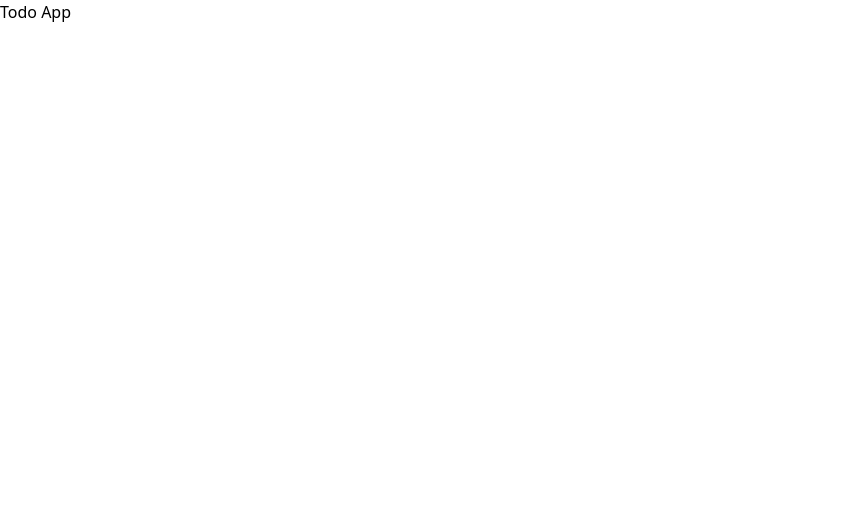
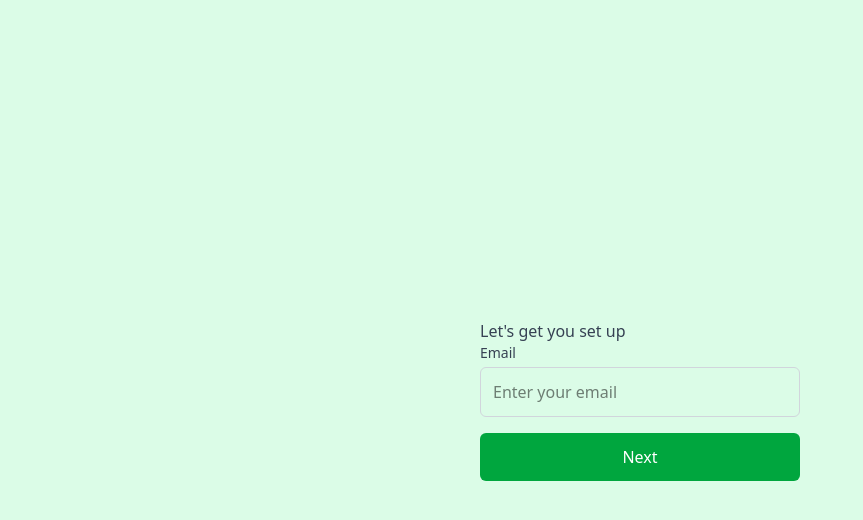
Before and after one commit to Idris-jose/todo-firebase, a React (Vite) app in the folder todo/: page / in a window 1280 px wide. Shown: the top 520 px of the page, without its empty margins (0-863 px from the left). Built offline with nearby package versions, Linux system fonts and the light colour scheme.

Commit message:
feat: add multi-step form with framer-motion animations for user setup

```diff
--- a/todo/package.json
+++ b/todo/package.json
@@ -12,6 +12,7 @@
   "dependencies": {
     "@gsap/react": "^2.1.2",
     "@tailwindcss/vite": "^4.1.17",
+    "framer-motion": "^12.26.2",
     "gsap": "^3.14.2",
     "react": "^19.1.0",
     "react-dom": "^19.1.0",
--- a/todo/src/App.jsx
+++ b/todo/src/App.jsx
@@ -1,15 +1,95 @@
-import React from 'react';
 import { useState } from 'react';
+import { motion, AnimatePresence } from "framer-motion";
 
 export default function App() {
   const [step, setStep] = useState(1);
 
-  const nextStep = () => {
-    setStep(prev => prev + 1);
-  }
+  const nextStep = () => setStep(prev => prev + 1);
+
+  const steps = [
+    {
+      title: "Let's get you set up",
+      label: "Email",
+      type: "email",
+      name: "email",
+      placeholder: "Enter your email"
+    },
+    {
+      title: "Create a password",
+      label: "Password",
+      type: "password",
+      name: "password",
+      placeholder: "Create a password (min. 6 characters)"
+    },
+    {
+      title: "Personal Information",
+      label: "Full Name",
+      type: "text",
+      name: "name",
+      placeholder: "Enter your full name"
+    }
+  ];
+
+  const currentStep = steps[step - 1];
+
   return (
-    <div>
-      <h1>Todo App</h1>
+    <div className="flex flex-col gap-3 bg-green-100 items-center justify-center h-screen">
+      <AnimatePresence mode="wait">
+  {step <= 3 ? (
+    <motion.div
+      key={step}
+      initial={{ opacity: 0 }}
+      animate={{ opacity: 1 }}
+      exit={{ opacity: 0 }}
+      transition={{ duration: 0.4 }}
+    >
+      <h1 className="text-gray-700">{currentStep.title}</h1>
+
+      <form
+        onSubmit={(e) => {
+          e.preventDefault();
+          nextStep();
+        }}
+        className="space-y-4 w-80"
+      >
+        <div>
+          <label
+            htmlFor={currentStep.name}
+            className="block text-sm font-medium text-gray-700 mb-1"
+          >
+            {currentStep.label}
+          </label>
+          <input
+            type={currentStep.type}
+            id={currentStep.name}
+            name={currentStep.name}
+            className="w-full p-3 border border-gray-300 rounded-md focus:outline-none focus:ring-2 focus:ring-green-500"
+            placeholder={currentStep.placeholder}
+            required
+          />
+        </div>
+
+        <button
+          type="submit"
+          className="w-full bg-green-600 hover:bg-green-700 text-white font-medium rounded-md px-4 py-3 transition duration-300"
+        >
+          Next
+        </button>
+      </form>
+    </motion.div>
+  ) : (
+    <motion.div
+      key="success"
+      initial={{ opacity: 0 }}
+      animate={{ opacity: 1 }}
+    >
+      <h1 className="text-gray-700">Account Created!</h1>
+      <p className="text-gray-600">
+        Your account has been successfully created.
+      </p>
+    </motion.div>
+  )}
+</AnimatePresence>
     </div>
   );
 }
```
Also changed, not shown: 1 other file (tests, documents, lock files or other folders).
